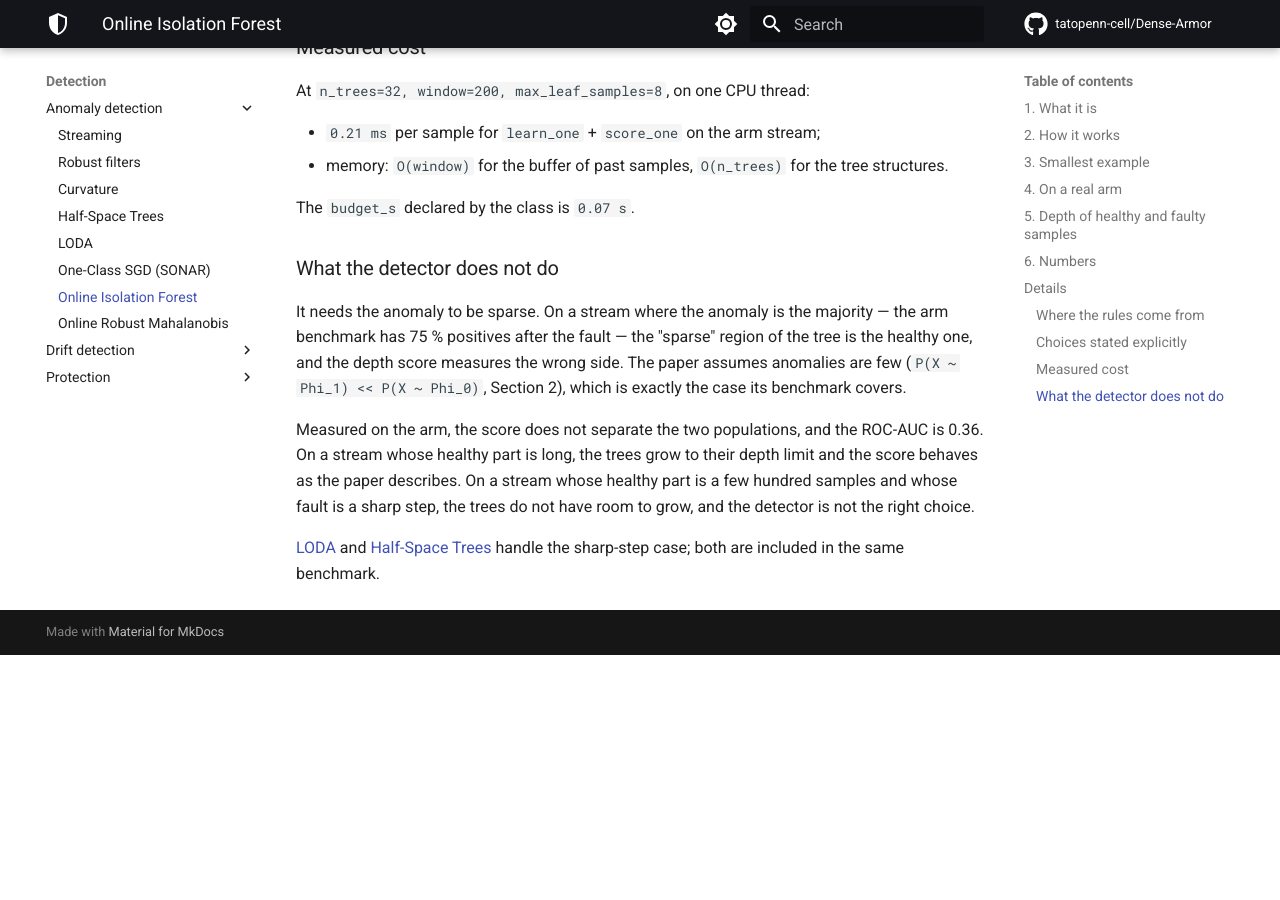
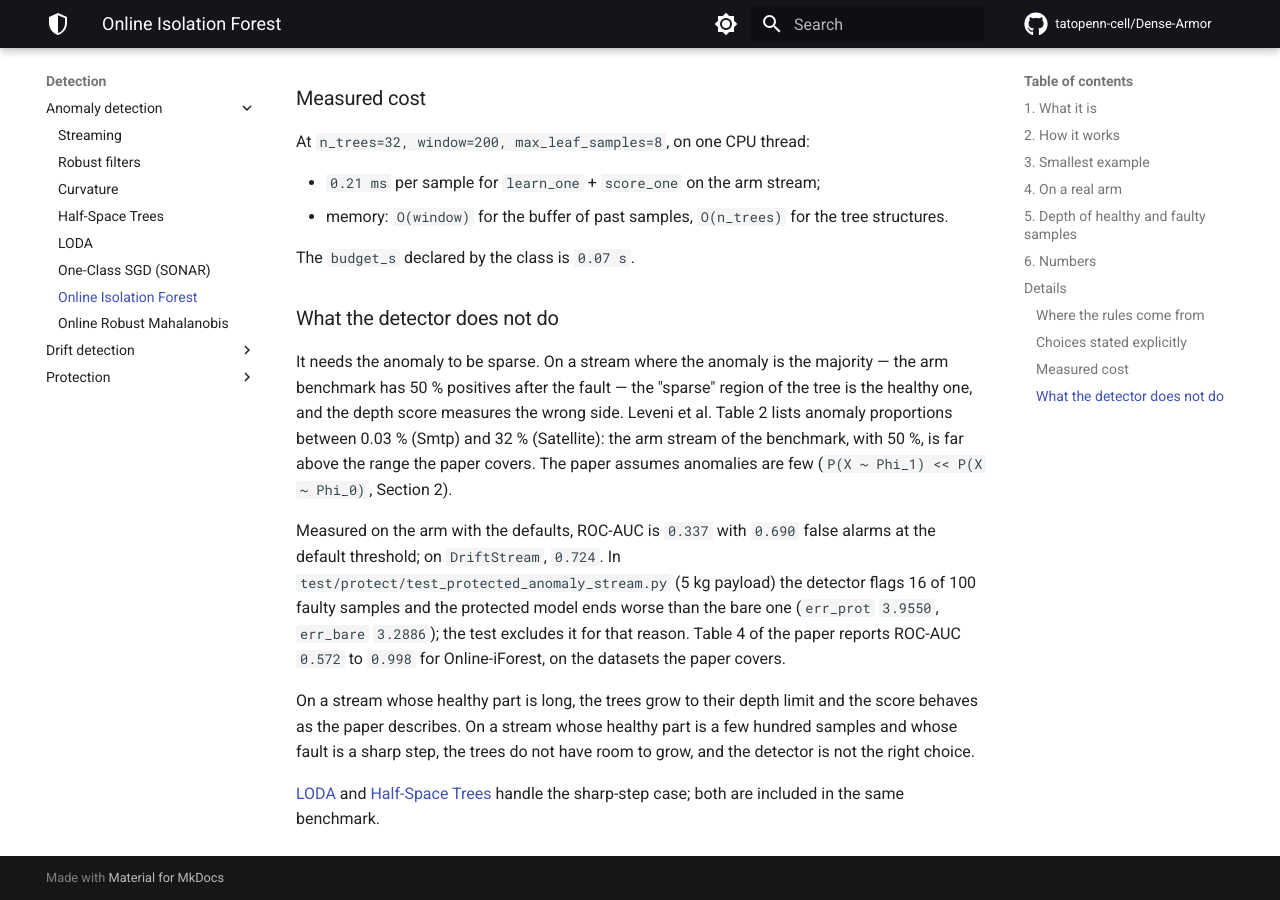
Before and after one commit to tatopenn-cell/Dense-Armor, an MkDocs documentation site: the page built from docs/anomaly/oiforest.md, in a window 1280 px wide and 900 px high, scrolled down 4937 px. Built offline with MkDocs 1.6.1 and Material for MkDocs 9.7.7, drawn with Linux system fonts in a browser that asks for light colours; comment, search, counter and statistics services are not loaded; before the commit the page ends 5592 px from its top, so only the background shows below that; some of the changed text lies outside the part shown.

Commit message:
docs/anomaly/oiforest: rewrite for the new benchmark and the measured limit
- Section 6 (Numbers): stream description 200/100/100, table with the
  four rows at the benchmark defaults (arm 0.337/0.072, drift
  0.724/0.133).
- Section 4: n_cycles=2; figure regenerated.
- Section 3: output block added (healthy 0.405, far 0.594) and the
  sentence after it rewritten; removed "close to one" because 0.594 is
  below the default threshold 0.6 (neither point flagged).
- What the detector does not do: Leveni et al. Table 2 anomaly
  proportion range (0.03% to 32%) vs the arm's 50%; measured values
  (arm 0.337 with 0.690 FA, drift 0.724); test/protect numbers
  (16/100 flagged, err_prot 3.9550, err_bare 3.2886); paper Table 4
  ROC-AUC range 0.572 to 0.998.
- docs/assets/oiforest/make_figure.py committed; both PNGs regenerated.

Freshness check: MATCH. mkdocs build --strict: exit 0.

````diff
--- a/docs/anomaly/oiforest.md
+++ b/docs/anomaly/oiforest.md
@@ -74,9 +74,15 @@
 print(f"far      {det.score_one({'a': 50.0, 'b': 50.0}):.3f}")
 ```
 
+```
+healthy  0.405
+far      0.594
+```
+
 The healthy point sits at the centre of the dense cluster: the tree needs many splits to
-isolate it, so `E(D)` is large and the score is well below one. The far point falls into
-a leaf the tree reaches after very few cuts: the score is close to one.
+isolate it, so `E(D)` is large and the score is `0.405`. The far point falls into a leaf
+the tree reaches after fewer cuts, and the score rises to `0.594`. That value is below
+the default `threshold` of `0.6`: with the defaults neither point is flagged.
 
 ## 4. On a real arm
 
@@ -91,7 +97,7 @@
 
 ds = SyntheticArm(
     Path("test/fixtures/urdf/panda.urdf"),
-    period_s=2.0, rate_hz=50.0, n_cycles=4,
+    period_s=2.0, rate_hz=50.0, n_cycles=2,
     fault_at_s=2.0, fault="payload", payload_mass=5.0,
     noise_std=(1e-3, 5e-3, 5e-2), seed=0,
 )
@@ -130,15 +136,17 @@
 
 ## 6. Numbers
 
-`SyntheticArm` (400 samples, 100 healthy, 300 fault) and `DriftStream` (2000 samples, one
-sudden drift at half), feature ranges calibrated on the healthy part with a 10 % margin.
+`SyntheticArm` (200 samples, 100 healthy, 100 fault) and `DriftStream` (2000 samples, one
+sudden drift at half), every detector built with its defaults.
 
-| Stream | threshold | ROC-AUC | False alarms on the healthy part |
-|---|---|---|---|
-| SyntheticArm | 0.6 | 0.417 | 0.590 |
-| DriftStream | 0.6 | 0.667 | 0.057 |
+| Stream | Protocol | ROC-AUC | False alarms on the healthy part | Threshold at the last healthy sample |
+|---|---|---|---|---|
+| SyntheticArm | learn-on-healthy | 0.337 | 0.690 | 0.6000 |
+| SyntheticArm | learn-on-all | 0.072 | 0.690 | 0.6000 |
+| DriftStream | learn-on-healthy | 0.724 | 0.076 | 0.6000 |
+| DriftStream | learn-on-all | 0.133 | 0.076 | 0.6000 |
 
-The arm number is below chance and the false-alarm rate is 59 %: on this stream the
+The arm number is below chance and the false-alarm rate is 69 %: on this stream the
 detector does not work. The drift number is in line with the paper's own benchmark: on a
 stream whose distribution changes slowly, the forest tracks the new distribution and the
 score rises. The values come from `benchmarks/anomaly_streaming.py`, protocol
@@ -183,13 +191,21 @@
 ### What the detector does not do
 
 It needs the anomaly to be sparse. On a stream where the anomaly is the majority — the
-arm benchmark has 75 % positives after the fault — the "sparse" region of the tree is the
-healthy one, and the depth score measures the wrong side. The paper assumes anomalies are
-few (`P(X ~ Phi_1) << P(X ~ Phi_0)`, Section 2), which is exactly the case its benchmark
+arm benchmark has 50 % positives after the fault — the "sparse" region of the tree is the
+healthy one, and the depth score measures the wrong side. Leveni et al. Table 2 lists
+anomaly proportions between 0.03 % (Smtp) and 32 % (Satellite): the arm stream of the
+benchmark, with 50 %, is far above the range the paper covers. The paper assumes
+anomalies are few (`P(X ~ Phi_1) << P(X ~ Phi_0)`, Section 2).
+
+Measured on the arm with the defaults, ROC-AUC is `0.337` with `0.690` false alarms at
+the default threshold; on `DriftStream`, `0.724`. In
+`test/protect/test_protected_anomaly_stream.py` (5 kg payload) the detector flags 16 of
+100 faulty samples and the protected model ends worse than the bare one (`err_prot`
+`3.9550`, `err_bare` `3.2886`); the test excludes it for that reason. Table 4 of the
+paper reports ROC-AUC `0.572` to `0.998` for Online-iForest, on the datasets the paper
 covers.
 
-Measured on the arm, the score does not separate the two populations, and the ROC-AUC is
-0.36. On a stream whose healthy part is long, the trees grow to their depth limit and the
+On a stream whose healthy part is long, the trees grow to their depth limit and the
 score behaves as the paper describes. On a stream whose healthy part is a few hundred
 samples and whose fault is a sharp step, the trees do not have room to grow, and the
 detector is not the right choice.
````
Also changed, not shown: docs/assets/oiforest/make_figure.py (added, +127 -0 lines), docs/assets/oiforest/depth_distribution.png, docs/assets/oiforest/score_vs_time.png.
